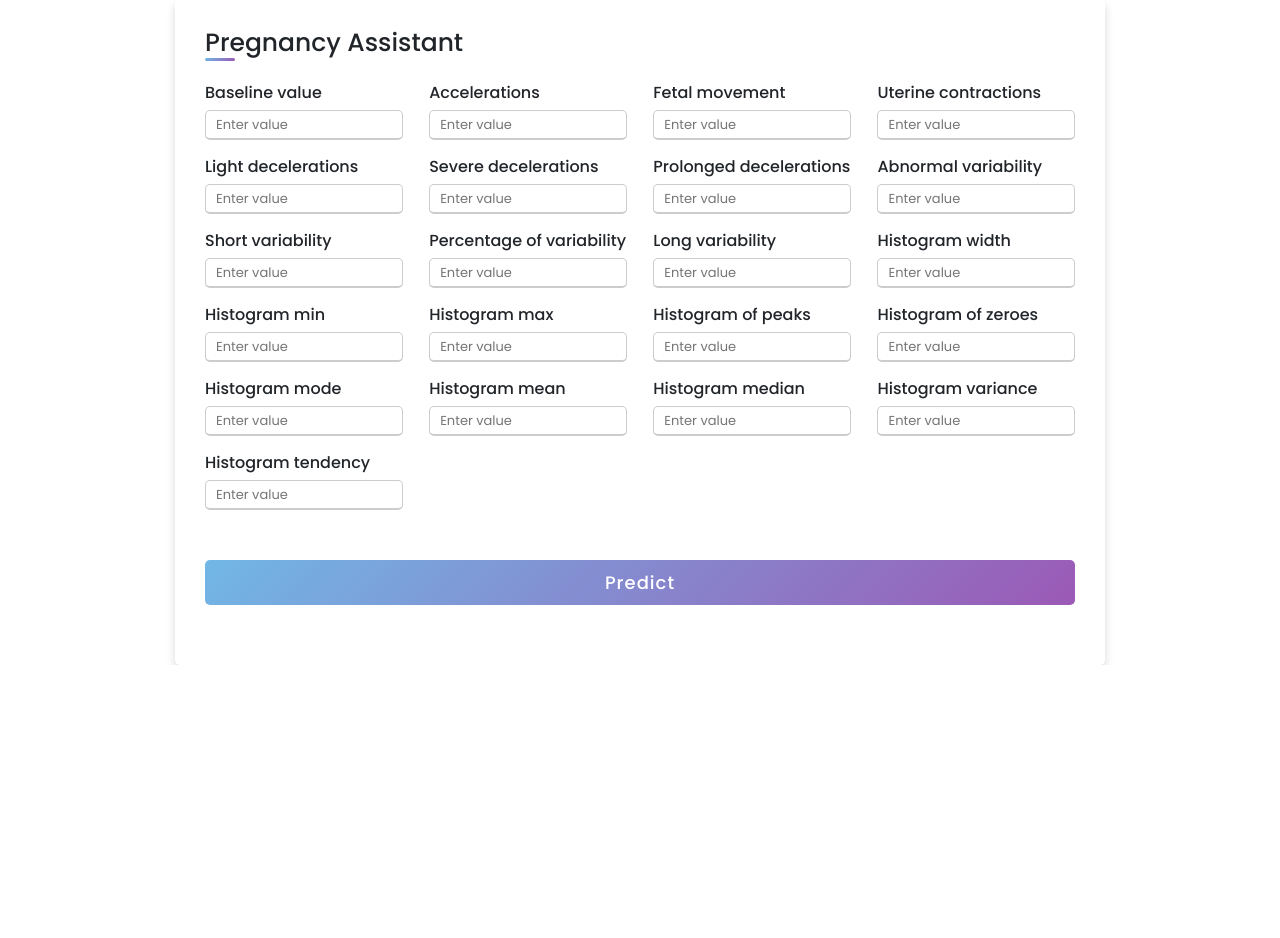
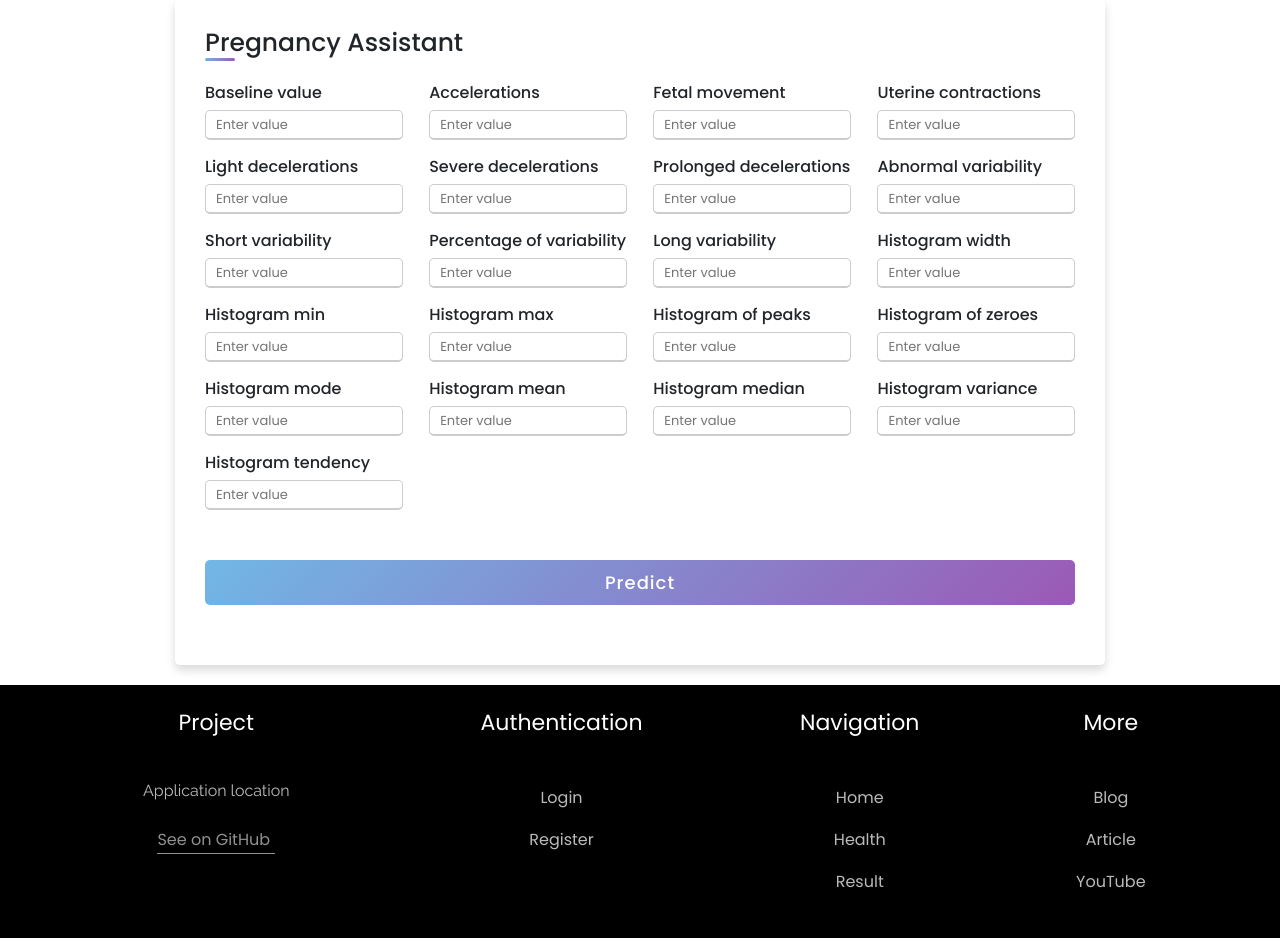
Before and after one commit to Constantin-Stamate/Pregnancy_Health_Assistant, a Python web app: template templates/predict.html in a window 1280 px wide. Shown: the part 849-1787 px from the top of the page. Before the commit the page ends 1514 px from the top, so only its background shows below. Run offline with Jinja, Linux system fonts and the light colour scheme; the template is opened without the code that fills it, so the values that code supplies are empty.

Commit message:
add final menu of the app for the prediction page

```diff
--- a/templates/predict.html
+++ b/templates/predict.html
@@ -211,6 +211,60 @@
     </div>
 </div>
 
+<!--Add final menu of the application-->
+<footer class="footer" style="margin-top: 20px;">
+    <div class="footer_top" style="padding: 25px 0;">
+        <div class="container" style="max-width: 1200px; margin: 0 auto; padding: 0 50px;"> <!-- Centrare container -->
+            <div class="row" style="display: flex; justify-content: space-between; align-items: flex-start; gap: 50px;">
+                <div class="col-xl-3 col-md-6 col-lg-3" style="margin-bottom: 10px; text-align: center;">
+                    <!-- Centrare text -->
+                    <div class="footer_widget">
+                        <h3 class="footer_title">Project</h3>
+                        <p class="footer_text">Application location<br></p>
+                        <a href="https://github.com/Constantin-Stamate/Pregnancy_Health_Assistant" class="line-button">See
+                            on GitHub</a>
+                    </div>
+                </div>
+                <div class="col-xl-3 col-md-6 col-lg-3" style="margin-bottom: 10px; text-align: center;">
+                    <!-- Centrare text -->
+                    <div class="footer_widget">
+                        <h3 class="footer_title">Authentication</h3>
+                        <ul class="footer_links" style="list-style: none; padding: 0; margin: 0;">
+                            <li><a href="login.html">Login</a></li>
+                            <li><a href="register.html">Register</a></li>
+                        </ul>
+                    </div>
+                </div>
+                <div class="col-xl-2 col-md-6 col-lg-2" style="margin-bottom: 10px; text-align: center;">
+                    <!-- Centrare text -->
+                    <div class="footer_widget">
+                        <h3 class="footer_title">Navigation</h3>
+                        <ul class="footer_links" style="list-style: none; padding: 0; margin: 0;">
+                            <li><a href="index.html">Home</a></li>
+                            <li><a href="predict.html">Health</a></li>
+                            <li><a href="result.html">Result</a></li>
+                        </ul>
+                    </div>
+                </div>
+                <div class="col-xl-2 col-md-6 col-lg-2" style="margin-bottom: 10px; text-align: center;">
+                    <!-- Centrare text -->
+                    <div class="footer_widget">
+                        <h3 class="footer_title">More</h3>
+                        <ul class="footer_links" style="list-style: none; padding: 0; margin: 0;">
+                            <li>
+                                <a href="https://pregnancyarchive.com/blog/exploring-the-factors-that-determine-the-viability-of-pregnancy-insights-into-the-journey-of-becoming-a-parent">Blog</a>
+                            </li>
+                            <li><a href="https://bmcmedicine.biomedcentral.com/articles/10.1186/s12916-022-02632-6">Article</a>
+                            </li>
+                            <li><a href="https://www.youtube.com/watch?v=F_ssj7-8rYg&t=13s">YouTube</a></li>
+                        </ul>
+                    </div>
+                </div>
+            </div>
+        </div>
+    </div>
+</footer>
+
 
 </body>
 
```
